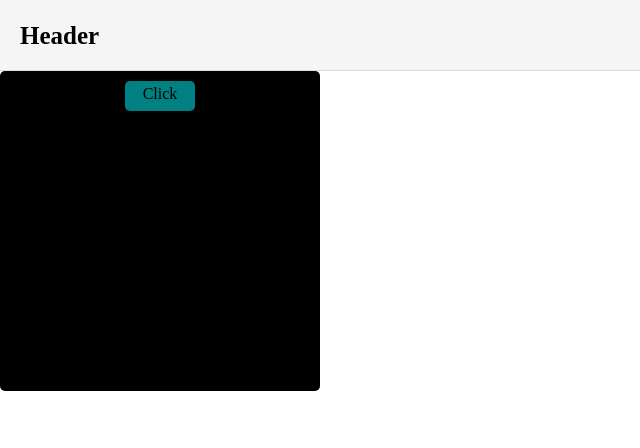
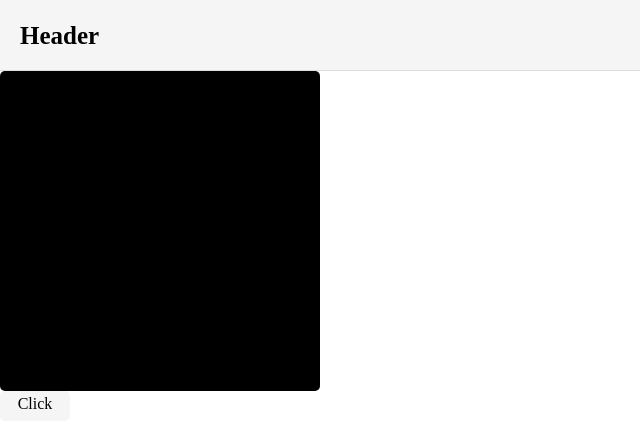
Before and after one commit to pengooseDev/paletto, a React (Create React App) app: page / in a window 1280 px wide. Shown: the top 448 px of the page, without its empty margins (0-640 px from the left). Built offline with nearby package versions, Linux system fonts and the light colour scheme.

Commit message:
Update Color.tsx

```diff
--- a/src/Components/Color.tsx
+++ b/src/Components/Color.tsx
@@ -10,11 +10,7 @@ import { colorAtom, TColor } from "../atoms";
 // 어떤거가 이해가 안되시나요
 
 // 네네
-/**
- *
- *
- *
- *
+/*
 type CustomColor = { customColor: string }
 Object안에 customColor가 네네
 : 이거는 Object안에서 key가 무슨 값인지 알려줄때 사용하는 겁니다
@@ -35,6 +31,7 @@ atoms에
 const Header = styled.div:{ customColor: string }`
 
  */
+
 // 저희는 알고있지, styled.div는 props로 뭐가 들어올지 몰라요
 // 제네릭으로 알려주지 않은 상태에서는 그저 props는 any일 뿐입니다
 
@@ -57,6 +54,7 @@ const ColorBox = styled.div<{ bgColor: [number, number, number] }>`
     justify-content: center;
     padding: 10px;
     border-radius: 5px;
+    transition: ease-in-out 0.2s;
 `;
 
 const Button = styled.div`
@@ -66,32 +64,28 @@ const Button = styled.div`
     text-align: center;
     border-radius: 5px;
     padding: 5px 10px;
-    background: teal;
+    background: whitesmoke;
     color: black;
     transition: 0.2s ease-in-out;
+    -webkit-touch-callout: none; /* iOS Safari */
+    -webkit-user-select: none; /* Safari */
+    -khtml-user-select: none; /* Konqueror HTML */
+    -moz-user-select: none; /* Old versions of Firefox */
+    -ms-user-select: none; /* Internet Explorer/Edge */
+    user-select: none;
     :hover {
         cursor: pointer;
         background: white;
         color: black;
+        box-shadow: 2px 2px 5px rgba(0, 0, 0, 0.3);
     }
 `;
 
 const Color = () => {
     const [color, setColor] = useRecoilState(colorAtom);
-    /*
-    const randomBrightness = (prev: [number, number, number]) => {
-        const value = Math.floor(Math.random() * 255);
-        const newColor = prev.map((i) => {
-            i + value;
-        });
-        console.log(newColor);
-        return newColor;
-    };
-*/
     const randomPicker = () => {
         setColor((prev) => {
             const prevColor = [...prev];
-            console.log("!!!", prevColor);
             const randomColor = () => {
                 return Math.floor(Math.random() * 255);
             };
@@ -106,9 +100,10 @@ const Color = () => {
     };
 
     return (
-        <ColorBox bgColor={color}>
+        <>
+            <ColorBox bgColor={color}></ColorBox>
             <Button onClick={randomPicker}>Click</Button>
-        </ColorBox>
+        </>
     );
 };
 
```
